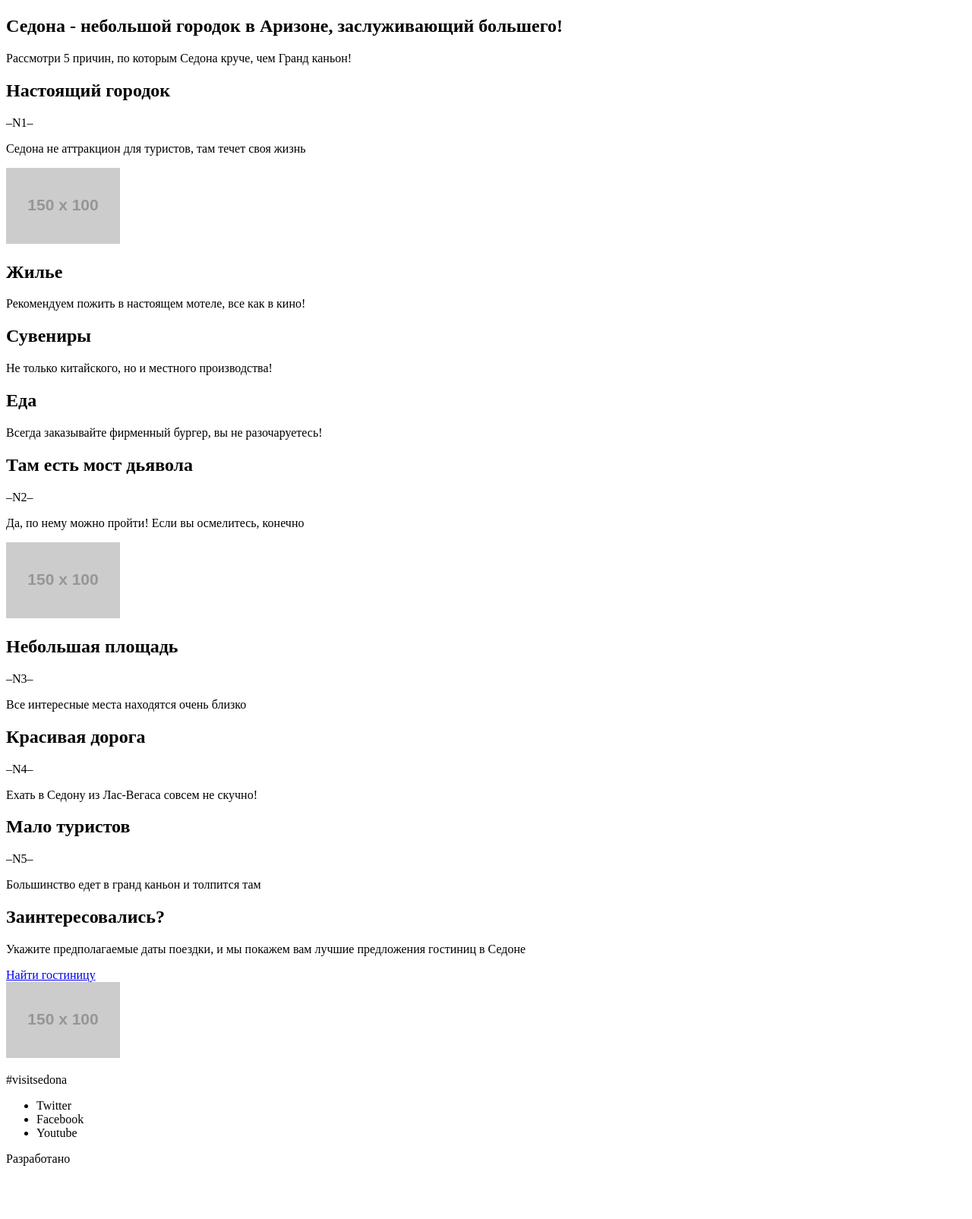
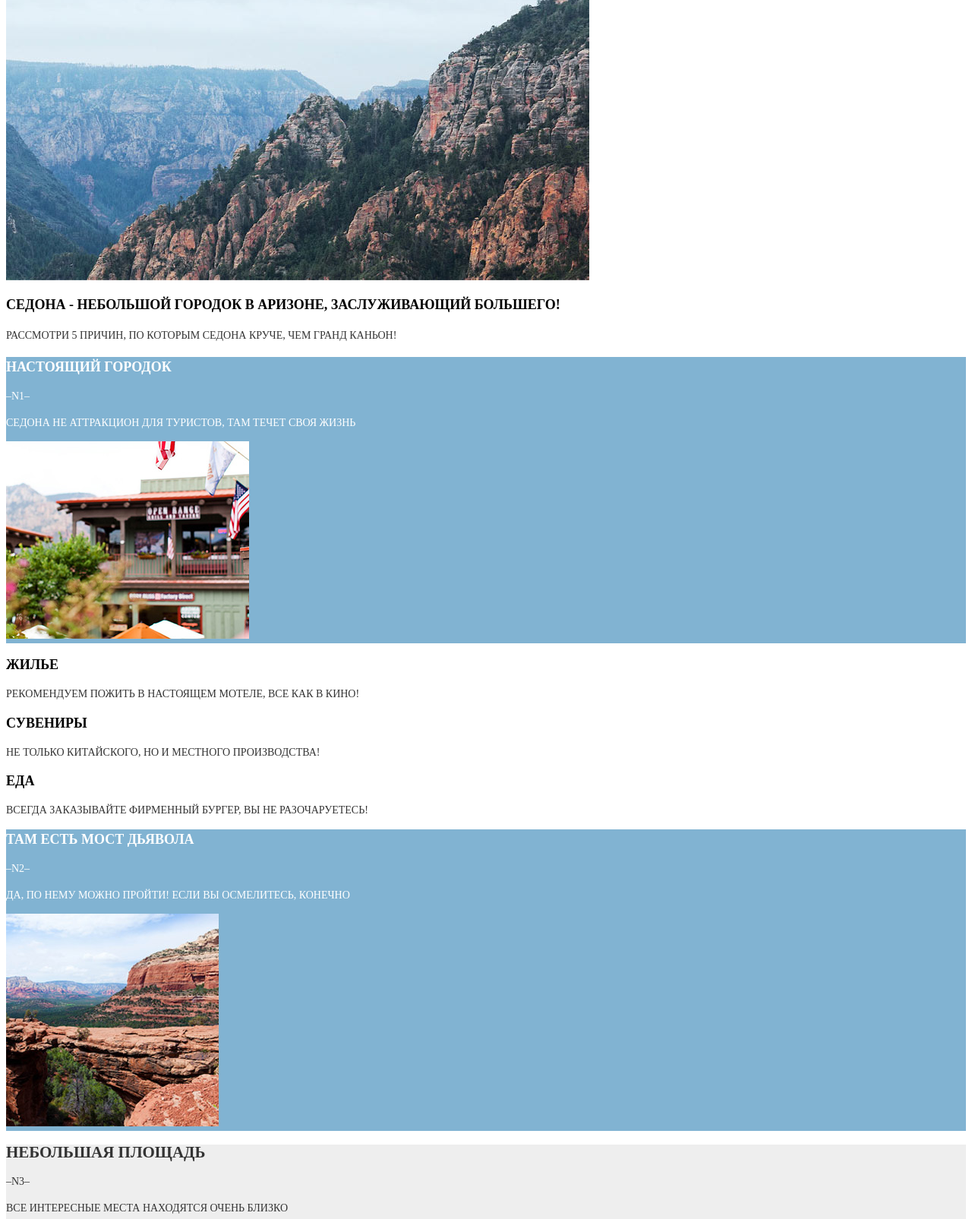
Before and after one commit to NataliGai/312583-sedona, a plain HTML site: page source/index.html in a window 1280 px wide. Shown: the part 332-1937 px from the top of the page at 76% size. Before the commit the page ends 1883 px from the top, so only its background shows below. Drawn offline with nearby package versions, Linux system fonts and the light colour scheme; files that its build step writes are made by us from their sources; placeholder pictures from the web are drawn by us.

Commit message:
Вестка с препроцессором 28-04-18

```diff
--- a/source/index.html
+++ b/source/index.html
@@ -4,6 +4,7 @@
 <head>
   <meta charset="utf-8">
   <title>HTML Academy: Седона</title>
+  <link href="css/style.css" rel="stylesheet">
 </head>
 
 <body>
@@ -18,22 +19,24 @@
             <a href="photo.html">Фото и видео</a>
           </li>
           <li class="site-list__item">
-            <a href="forum.html">Форма отзыва</a>
+            <a href="form.html">Форма отзыва</a>
           </li>
           <li class="site-list__item">
             <a href="https://htmlacademy.ru/intensive/adaptive">HTML Academy</a>
           </li>
+          <li class="site-list__button">
+            <button class="main-nav__toggle" type="button">
+              Открыть меню
+            </button>
+          </li>
         </ul>
-        <button class="main-nav__toggle" type="button">
-          Открыть меню
-        </button>
       </nav>
       <a class="page-header__logo">
         <img class="page-header__logo-image" src="http://placehold.it/150x100" alt="Город Седона">
       </a>
     </header>
     <div class="intro">
-      <img class="intro__letters" src="http://placehold.it/150x100" alt="Добро пожаловать в Седону">
+      <img class="intro__letters" src="img/bg-back-mobile@1x.jpg" alt="Добро пожаловать в Седону">
     </div>
     <main class="page-main">
       <section class="welcome">
@@ -51,7 +54,7 @@
           <p class="feature-first__info">Седона не аттракцион для туристов, там течет своя жизнь</p>
         </div>
         <div class="feature-first__img">
-          <img class="feature-first__photo" src="http://placehold.it/150x100" alt="Вид Седоны">
+          <img class="feature-first__photo" src="img/main-city-mobile@1x.jpg" alt="Вид Седоны">
         </div>
       </section>
       <section class="advantages">
@@ -75,7 +78,7 @@
           <p class="feature-second__info">Да, по нему можно пройти! Если вы осмелитесь, конечно</p>
         </div>
         <div class="feature-second__img">
-          <img class="feature-second__photo" src="http://placehold.it/150x100" alt="Мост Седона">
+          <img class="feature-second__photo" src="img/photo-bridge-mobile@1x.jpg" alt="Мост Седона">
         </div>
       </section>
       <section class="features">
@@ -103,7 +106,7 @@
         </a>
       </section>
       <div class="map">
-        <img class="map__img" src="http://placehold.it/150x100" alt="Карта Аризоны">
+        <img class="map__img" src="img/bg-map-mobile@1x.jpg" alt="Карта Аризоны">
       </div>
     </main>
     <footer class="page-footer">
--- /dev/null
+++ b/source/sass/blocks/advantages.scss
@@ -0,0 +1,11 @@
+.advantages__title {
+  font-size: 18px;
+  line-height: 26px;
+  color: rgb(0, 0, 0);
+}
+
+.advantages__description {
+  color: rgb(51, 51, 51);
+  font-size: 14px;
+  line-height: 21px;
+}
--- /dev/null
+++ b/source/sass/blocks/button.scss
@@ -0,0 +1,8 @@
+.button {
+  background-color: rgb(129, 179, 210);
+  color: rgb(255, 255, 255);
+  font-size: 21px;
+  line-height: 26px;
+  font-weight: bold;
+  text-decoration: none;
+}
--- /dev/null
+++ b/source/sass/blocks/feature-first.scss
@@ -0,0 +1,11 @@
+.feature-first {
+background-color: rgb(129, 179, 210);
+color: rgb(255, 255, 255);
+font-size: 14px;
+line-height: 21px;
+}
+.feature-first__title {
+  font-size: 18px;
+  line-height: 26px;
+  font-weight: bold;
+}
--- /dev/null
+++ b/source/sass/blocks/feature-second.scss
@@ -0,0 +1,12 @@
+.feature-second {
+background-color: rgb(129, 179, 210);
+color: rgb(255, 255, 255);
+font-size: 14px;
+line-height: 21px;
+}
+
+.feature-second__title {
+  font-size: 18px;
+  line-height: 26px;
+  font-weight: bold;
+}
--- /dev/null
+++ b/source/sass/blocks/features.scss
@@ -0,0 +1,13 @@
+.features {
+background-color: rgb(238, 238, 238);
+color: rgb(51, 51, 51);
+font-size: 14px;
+line-height: 21px;
+}
+
+.features__title {
+  color: rgb(0, 0, 0);
+  font-size: 18px;
+  line-height: 26px;
+  font-weight: bold;
+}
--- /dev/null
+++ b/source/sass/blocks/hotel-search.scss
@@ -0,0 +1,11 @@
+.hotel-search__title {
+  color: rgb(0, 0, 0);
+  font-weight: bold;
+  font-size: 21px;
+  line-height: 26px;
+}
+.hotel-search__dates {
+  font-size: 14px;
+  line-height: 24px;
+  color: rgb(51, 51, 51);
+}
--- /dev/null
+++ b/source/sass/blocks/main-nav.scss
@@ -0,0 +1,27 @@
+.main-nav {
+  background-color: rgb(129, 179, 210);
+}
+
+.site-list {
+  margin: 0;
+  padding: 0;
+  font-size: 0;
+}
+
+.site-list__item,
+.site-list__button {
+  list-style-type: none;
+  font-size: 18px;
+  line-height: 40px;
+}
+
+.main-nav a {
+  color: rgb(255, 255, 255);
+  text-transform: uppercase;
+  text-decoration: none;
+}
+
+.site-list__button {
+  background-color: rgb(255, 255, 255);
+  color: rgb(0, 0, 0);
+}
--- /dev/null
+++ b/source/sass/blocks/page-footer.scss
@@ -0,0 +1,15 @@
+.page-footer {
+text-transform: uppercase;
+color: rgb(0, 0, 0);
+}
+
+.page-footer__hashtag {
+  font-size: 21px;
+  line-height: 26px;
+  font-weight: bold;
+}
+
+.page-footer__developer {
+  font-size: 14px;
+  line-height: 26px;
+}
--- /dev/null
+++ b/source/sass/blocks/page-header.scss
@@ -0,0 +1,3 @@
+.page-header {
+  background-color: rgb(255, 255,255);
+}
--- /dev/null
+++ b/source/sass/blocks/page-main.scss
@@ -0,0 +1,4 @@
+.page-main {
+  background-color: rgb(255, 255,255);
+  text-transform: uppercase;
+}
--- /dev/null
+++ b/source/sass/blocks/photos.scss
@@ -0,0 +1,11 @@
+.photos__title {
+  font-size: 18px;
+  line-height: 26px;
+  font-weight: bold;
+}
+
+.photos__content {
+  font-size: 14px;
+  line-height: 24px;
+  color: rgb(51, 51, 51);
+}
--- /dev/null
+++ b/source/sass/blocks/places.scss
@@ -0,0 +1,17 @@
+.places__name {
+font-size: 14px;
+line-height: 24px;
+font-weight: bold;
+text-transform: uppercase;
+}
+
+.places__author {
+  font-size: 14px;
+  line-height: 24px;
+  color: rgb(51, 51, 51);
+
+}
+.places__amount-likes{
+  font-size: 14px;
+  line-height: 24px;
+}
--- /dev/null
+++ b/source/sass/blocks/video.scss
@@ -0,0 +1,12 @@
+.video__title {
+  font-size: 18px;
+  line-height: 26px;
+  font-weight: bold;
+  text-transform: uppercase;
+}
+
+.video__description {
+  font-size: 14px;
+  line-height: 24px;
+  text-transform: uppercase;
+}
--- /dev/null
+++ b/source/sass/blocks/welcome.scss
@@ -0,0 +1,10 @@
+.welcome__title {
+  font-size: 18px;
+  line-height: 26px;
+  color: rgb(0, 0, 0);
+}
+.welcome__content {
+  color: rgb(51, 51, 51);
+  font-size: 14px;
+  line-height: 26px;
+}
--- /dev/null
+++ b/source/sass/fonts.scss
@@ -0,0 +1,9 @@
+@fontface {
+  font-family: 'PTSans';
+  src: url('source/fonts/ptsans.woff') format('woff'),
+  url('source/fonts/ptsans.woff2') format('woff2'),
+  url('source/fonts/ptsansbold.woff') format('woff'),
+  url('source/fonts/ptsansbold.woff2') format('woff2');
+  font-weight: normal;
+  font-style: normal;
+}
--- /dev/null
+++ b/source/sass/style.scss
@@ -0,0 +1,15 @@
+@import "fonts.scss";
+@import "blocks/main-nav.scss";
+@import "blocks/page-header.scss";
+@import "blocks/page-main.scss";
+@import "blocks/welcome.scss";
+@import "blocks/feature-first.scss";
+@import "blocks/feature-second.scss";
+@import "blocks/features.scss";
+@import "blocks/button.scss";
+@import "blocks/page-footer.scss";
+@import "blocks/advantages.scss";
+@import "blocks/hotel-search.scss";
+@import "blocks/photos.scss";
+@import "blocks/places.scss";
+@import "blocks/video.scss";
```
